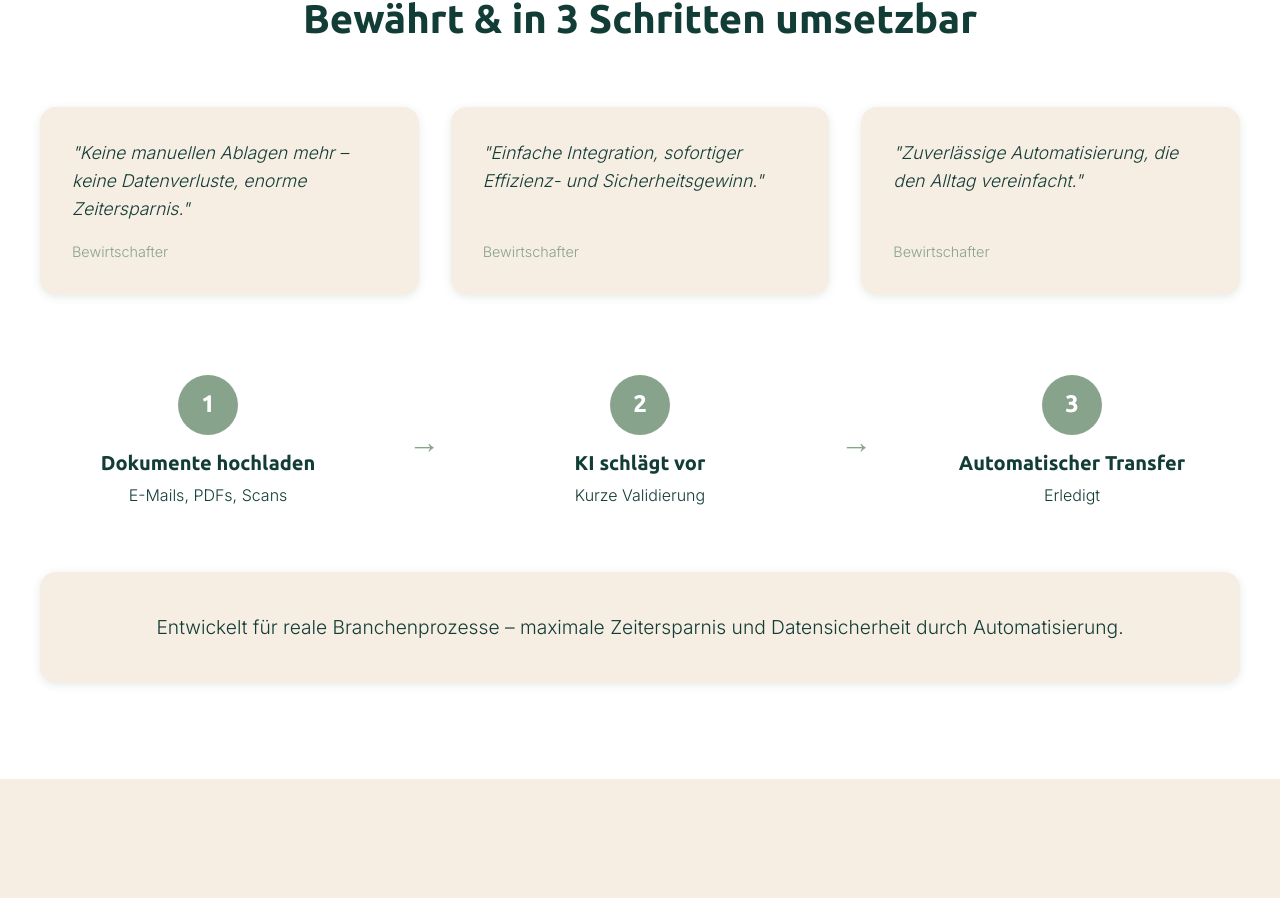
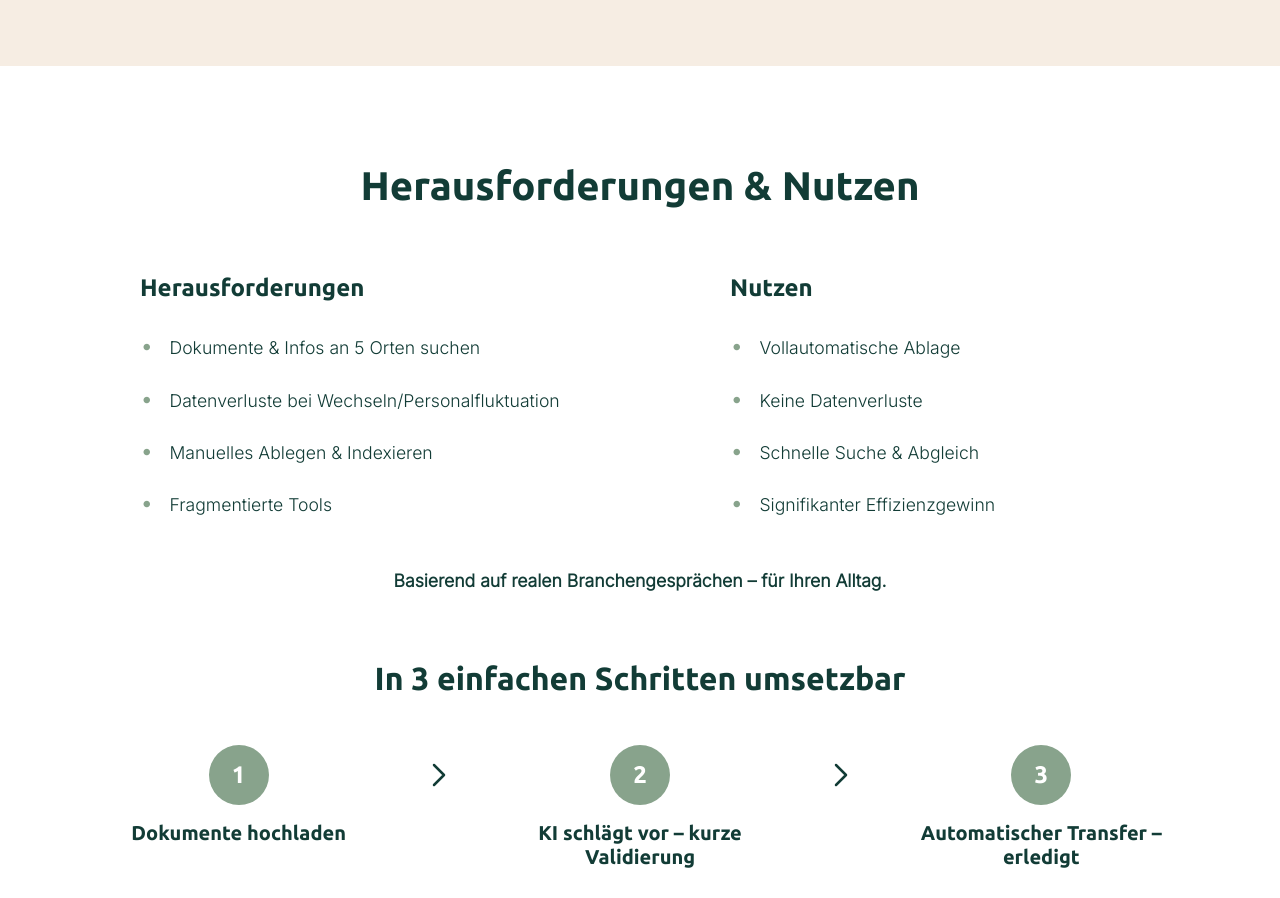
Before and after one commit to maurin-cpu/flatscouts_webpage, a Next.js app: page / in a window 1280 px wide. Shown: the part 1845-2743 px from the top of the page. Built offline with nearby package versions, Linux system fonts and the light colour scheme.

Commit message:
Update components and add assets: hero background, video, and Vercel config

```diff
--- a/app/components/Navigation.module.css
+++ b/app/components/Navigation.module.css
@@ -4,13 +4,14 @@
   left: 0;
   right: 0;
   z-index: 1000;
-  background-color: transparent;
+  background-color: rgba(255, 255, 255, 0.5);
+  backdrop-filter: blur(10px);
   transition: background-color 0.3s ease, box-shadow 0.3s ease;
   padding: 1.5rem 0;
 }
 
 .nav.scrolled {
-  background-color: rgba(246, 237, 227, 0.95);
+  background-color: rgba(255, 255, 255, 0.5);
   backdrop-filter: blur(10px);
   box-shadow: 0 2px 10px rgba(18, 60, 54, 0.1);
 }
--- a/app/components/ProofProcess.module.css
+++ b/app/components/ProofProcess.module.css
@@ -17,47 +17,86 @@
   margin-bottom: 4rem;
 }
 
-.testimonials {
+.challengesBenefits {
   display: grid;
-  grid-template-columns: repeat(3, 1fr);
-  gap: 2rem;
-  margin-bottom: 5rem;
+  grid-template-columns: 1fr 1fr;
+  gap: 5rem;
+  margin-bottom: 3rem;
+  max-width: 1100px;
+  margin-left: auto;
+  margin-right: 0;
+  align-items: start;
 }
 
-.testimonialCard {
-  background-color: var(--color-background);
-  padding: 2rem;
-  border-radius: var(--radius);
-  box-shadow: 0 2px 10px rgba(18, 60, 54, 0.1);
+.column {
   display: flex;
   flex-direction: column;
-  gap: 1rem;
 }
 
-.quote {
+.columnTitle {
+  font-family: var(--font-ubuntu);
+  font-weight: 700;
+  font-size: 1.5rem;
+  color: var(--color-primary);
+  text-align: left;
+  margin-bottom: 2rem;
+}
+
+.list {
+  list-style: none;
+  padding: 0;
+  margin: 0;
+  display: flex;
+  flex-direction: column;
+  gap: 1.5rem;
+  justify-content: flex-start;
+  align-items: flex-start;
+}
+
+.listItem {
   font-family: var(--font-inter);
   font-weight: 300;
   font-size: 1.1rem;
   color: var(--color-primary);
   line-height: 1.6;
-  font-style: italic;
+  display: flex;
+  align-items: flex-start;
+  gap: 1rem;
 }
 
-.source {
+.icon {
+  color: var(--color-secondary);
+  font-size: 1.5rem;
+  line-height: 1;
+  flex-shrink: 0;
+}
+
+.closingLine {
   font-family: var(--font-inter);
-  font-weight: 300;
-  font-size: 0.9rem;
-  color: var(--color-secondary);
-  margin-top: auto;
+  font-weight: 700;
+  font-size: 1.1rem;
+  color: var(--color-primary);
+  text-align: center;
+  margin-bottom: 4rem;
+}
+
+.processSubtitle {
+  font-family: var(--font-ubuntu);
+  font-weight: 700;
+  font-size: clamp(1.5rem, 3vw, 2rem);
+  color: var(--color-primary);
+  text-align: center;
+  margin-bottom: 3rem;
 }
 
 .process {
   display: flex;
-  align-items: center;
+  align-items: flex-start;
   justify-content: center;
   gap: 2rem;
-  margin-bottom: 4rem;
   flex-wrap: wrap;
+  max-width: 1100px;
+  margin: 0 auto;
 }
 
 .step {
@@ -67,6 +106,7 @@
   text-align: center;
   flex: 1;
   min-width: 200px;
+  max-width: 300px;
 }
 
 .stepIcon {
@@ -82,6 +122,22 @@
   font-weight: 700;
   font-size: 1.5rem;
   margin-bottom: 1rem;
+  flex-shrink: 0;
+  margin-top: 0;
+}
+
+.arrow {
+  height: 60px;
+  display: flex;
+  align-items: center;
+  justify-content: center;
+  flex-shrink: 0;
+  margin-top: 0;
+}
+
+.arrow svg {
+  width: 40px;
+  height: 40px;
 }
 
 .stepTitle {
@@ -89,7 +145,25 @@
   font-weight: 700;
   font-size: 1.25rem;
   color: var(--color-primary);
-  margin-bottom: 0.5rem;
+  margin-bottom: 0.75rem;
+  min-height: 3.5rem;
+  display: flex;
+  align-items: flex-start;
+  justify-content: flex-start;
+}
+
+.stepIconSvg {
+  display: flex;
+  align-items: center;
+  justify-content: center;
+  margin-top: 0;
+  width: 60px;
+  height: 60px;
+}
+
+.stepIconSvg svg {
+  width: 60px;
+  height: 60px;
 }
 
 .stepDescription {
@@ -99,53 +173,71 @@
   color: var(--color-primary);
 }
 
-.arrow {
-  font-size: 2rem;
-  color: var(--color-secondary);
-  font-weight: 700;
-}
-
-.statsBox {
-  background-color: var(--color-background);
-  padding: 2.5rem;
-  border-radius: var(--radius);
-  text-align: center;
-  box-shadow: 0 2px 10px rgba(18, 60, 54, 0.1);
-}
-
-.statsText {
-  font-family: var(--font-inter);
-  font-weight: 300;
-  font-size: 1.2rem;
-  color: var(--color-primary);
-  line-height: 1.6;
-}
-
 @media (max-width: 768px) {
   .section {
     padding: 4rem 1rem;
   }
 
-  .testimonials {
+  .challengesBenefits {
     grid-template-columns: 1fr;
-    gap: 1.5rem;
+    gap: 2.5rem;
+  }
+
+  .columnTitle {
+    font-size: 1.25rem;
+    margin-bottom: 1.5rem;
+  }
+
+  .list {
+    gap: 1.25rem;
+  }
+
+  .listItem {
+    font-size: 1rem;
+    gap: 0.75rem;
+  }
+
+  .icon {
+    font-size: 1.25rem;
+  }
+
+  .closingLine {
+    font-size: 1rem;
     margin-bottom: 3rem;
+  }
+
+  .processSubtitle {
+    font-size: 1.5rem;
+    margin-bottom: 2rem;
   }
 
   .process {
     flex-direction: column;
     gap: 1.5rem;
+    align-items: center;
   }
 
   .arrow {
     transform: rotate(90deg);
+    margin-top: 0;
   }
 
-  .statsBox {
-    padding: 2rem 1.5rem;
+  .arrow svg {
+    width: 35px;
+    height: 35px;
   }
 
-  .statsText {
-    font-size: 1.1rem;
+  .step {
+    max-width: 100%;
+  }
+
+  .stepIconSvg {
+    width: 60px;
+    height: 60px;
+  }
+
+  .stepIconSvg svg {
+    width: 60px;
+    height: 60px;
   }
 }
--- a/app/components/ProofProcess.tsx
+++ b/app/components/ProofProcess.tsx
@@ -5,54 +5,104 @@ export default function ProofProcess() {
     <section className={styles.section} id="proof-process">
       <div className={styles.container}>
         <h2 className={styles.headline}>
-          Bewährt & in 3 Schritten umsetzbar
+          Herausforderungen & Nutzen
         </h2>
 
-        <div className={styles.testimonials}>
-          <div className={styles.testimonialCard}>
-            <p className={styles.quote}>
-              "Keine manuellen Ablagen mehr – keine Datenverluste, enorme Zeitersparnis."
-            </p>
-            <p className={styles.source}>Bewirtschafter</p>
+        <div className={styles.challengesBenefits}>
+          <div className={styles.column}>
+            <h3 className={styles.columnTitle}>Herausforderungen</h3>
+            <ul className={styles.list}>
+              <li className={styles.listItem}>
+                <span className={styles.icon}>•</span>
+                Dokumente & Infos an 5 Orten suchen
+              </li>
+              <li className={styles.listItem}>
+                <span className={styles.icon}>•</span>
+                Datenverluste bei Wechseln/Personalfluktuation
+              </li>
+              <li className={styles.listItem}>
+                <span className={styles.icon}>•</span>
+                Manuelles Ablegen & Indexieren
+              </li>
+              <li className={styles.listItem}>
+                <span className={styles.icon}>•</span>
+                Fragmentierte Tools
+              </li>
+            </ul>
           </div>
-          <div className={styles.testimonialCard}>
-            <p className={styles.quote}>
-              "Einfache Integration, sofortiger Effizienz- und Sicherheitsgewinn."
-            </p>
-            <p className={styles.source}>Bewirtschafter</p>
-          </div>
-          <div className={styles.testimonialCard}>
-            <p className={styles.quote}>
-              "Zuverlässige Automatisierung, die den Alltag vereinfacht."
-            </p>
-            <p className={styles.source}>Bewirtschafter</p>
+
+          <div className={styles.column}>
+            <h3 className={styles.columnTitle}>Nutzen</h3>
+            <ul className={styles.list}>
+              <li className={styles.listItem}>
+                <span className={styles.icon}>•</span>
+                Vollautomatische Ablage
+              </li>
+              <li className={styles.listItem}>
+                <span className={styles.icon}>•</span>
+                Keine Datenverluste
+              </li>
+              <li className={styles.listItem}>
+                <span className={styles.icon}>•</span>
+                Schnelle Suche & Abgleich
+              </li>
+              <li className={styles.listItem}>
+                <span className={styles.icon}>•</span>
+                Signifikanter Effizienzgewinn
+              </li>
+            </ul>
           </div>
         </div>
+
+        <p className={styles.closingLine}>
+          Basierend auf realen Branchengesprächen – für Ihren Alltag.
+        </p>
+
+        <h3 className={styles.processSubtitle}>
+          In 3 einfachen Schritten umsetzbar
+        </h3>
 
         <div className={styles.process}>
           <div className={styles.step}>
             <div className={styles.stepIcon}>1</div>
-            <h3 className={styles.stepTitle}>Dokumente hochladen</h3>
-            <p className={styles.stepDescription}>E-Mails, PDFs, Scans</p>
+            <h4 className={styles.stepTitle}>Dokumente hochladen</h4>
+            <div className={styles.stepIconSvg}>
+              <svg width="60" height="60" viewBox="0 0 60 60" fill="none" xmlns="http://www.w3.org/2000/svg">
+                <rect x="15" y="20" width="30" height="35" rx="2" stroke="#123c36" strokeWidth="2.5" strokeLinecap="round" strokeLinejoin="round"/>
+                <path d="M20 25h20M20 30h20M20 35h15" stroke="#123c36" strokeWidth="2.5" strokeLinecap="round"/>
+                <path d="M30 12v8M30 12l-4 4M30 12l4 4" stroke="#123c36" strokeWidth="2.5" strokeLinecap="round" strokeLinejoin="round"/>
+              </svg>
+            </div>
           </div>
-          <div className={styles.arrow}>→</div>
+          <div className={styles.arrow}>
+            <svg width="40" height="40" viewBox="0 0 40 40" fill="none" xmlns="http://www.w3.org/2000/svg">
+              <path d="M15 10l10 10-10 10" stroke="#123c36" strokeWidth="2.5" strokeLinecap="round" strokeLinejoin="round"/>
+            </svg>
+          </div>
           <div className={styles.step}>
             <div className={styles.stepIcon}>2</div>
-            <h3 className={styles.stepTitle}>KI schlägt vor</h3>
-            <p className={styles.stepDescription}>Kurze Validierung</p>
+            <h4 className={styles.stepTitle}>KI schlägt vor – kurze Validierung</h4>
+            <div className={styles.stepIconSvg}>
+              <svg width="60" height="60" viewBox="0 0 60 60" fill="none" xmlns="http://www.w3.org/2000/svg">
+                <circle cx="30" cy="30" r="15" stroke="#123c36" strokeWidth="2.5" strokeLinecap="round" strokeLinejoin="round"/>
+                <path d="M24 30l4 4 8-8" stroke="#123c36" strokeWidth="2.5" strokeLinecap="round" strokeLinejoin="round"/>
+              </svg>
+            </div>
           </div>
-          <div className={styles.arrow}>→</div>
+          <div className={styles.arrow}>
+            <svg width="40" height="40" viewBox="0 0 40 40" fill="none" xmlns="http://www.w3.org/2000/svg">
+              <path d="M15 10l10 10-10 10" stroke="#123c36" strokeWidth="2.5" strokeLinecap="round" strokeLinejoin="round"/>
+            </svg>
+          </div>
           <div className={styles.step}>
             <div className={styles.stepIcon}>3</div>
-            <h3 className={styles.stepTitle}>Automatischer Transfer</h3>
-            <p className={styles.stepDescription}>Erledigt</p>
+            <h4 className={styles.stepTitle}>Automatischer Transfer – erledigt</h4>
+            <div className={styles.stepIconSvg}>
+              <svg width="60" height="60" viewBox="0 0 60 60" fill="none" xmlns="http://www.w3.org/2000/svg">
+                <path d="M18 30h24M18 30l6 6M18 30l6-6M42 30l-6 6M42 30l-6-6" stroke="#123c36" strokeWidth="2.5" strokeLinecap="round" strokeLinejoin="round"/>
+              </svg>
+            </div>
           </div>
-        </div>
-
-        <div className={styles.statsBox}>
-          <p className={styles.statsText}>
-            Entwickelt für reale Branchenprozesse – maximale Zeitersparnis und Datensicherheit durch Automatisierung.
-          </p>
         </div>
       </div>
     </section>
```
Also changed, not shown: app/components/Hero.module.css (+24 -0 lines), public/hero-background.png (added), vercel.json (added), 1 other file (tests, documents, lock files or other folders).
